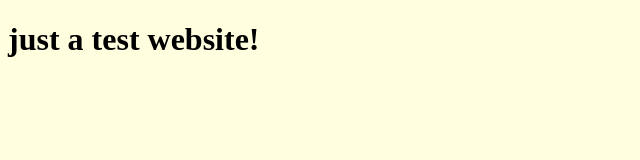
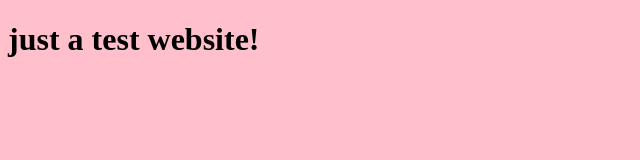
Before and after one commit to maryvalentiney/github-dev-2021, a plain HTML site: page index.html in a window 1280 px wide. Shown: the whole page, without its empty margins (0-640 px from the left). Drawn offline with Linux system fonts and the light colour scheme.

Commit message:
changed the bg from yellow to pink

```diff
--- a/css/main.css
+++ b/css/main.css
@@ -1,3 +1,3 @@
 body{
-    background: lightyellow;
+    background: pink;
 }
```
